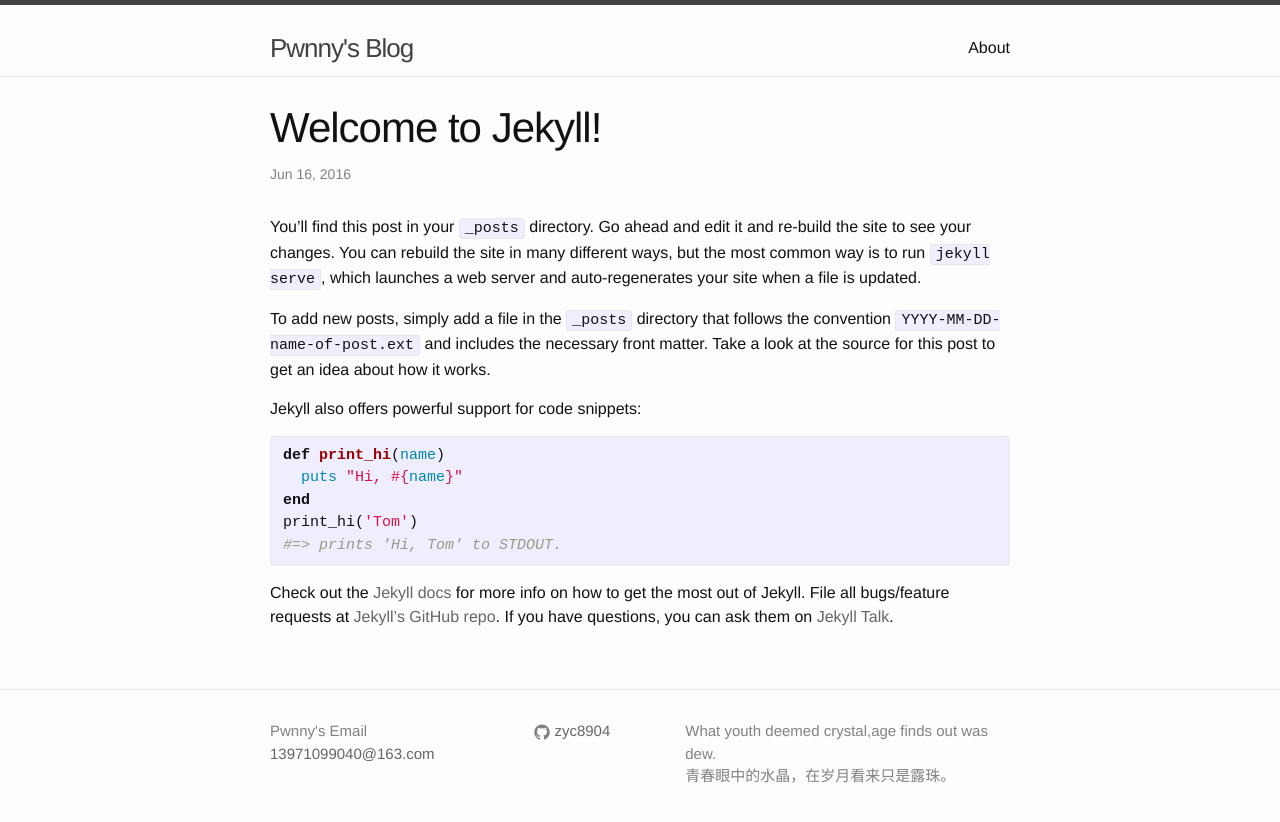
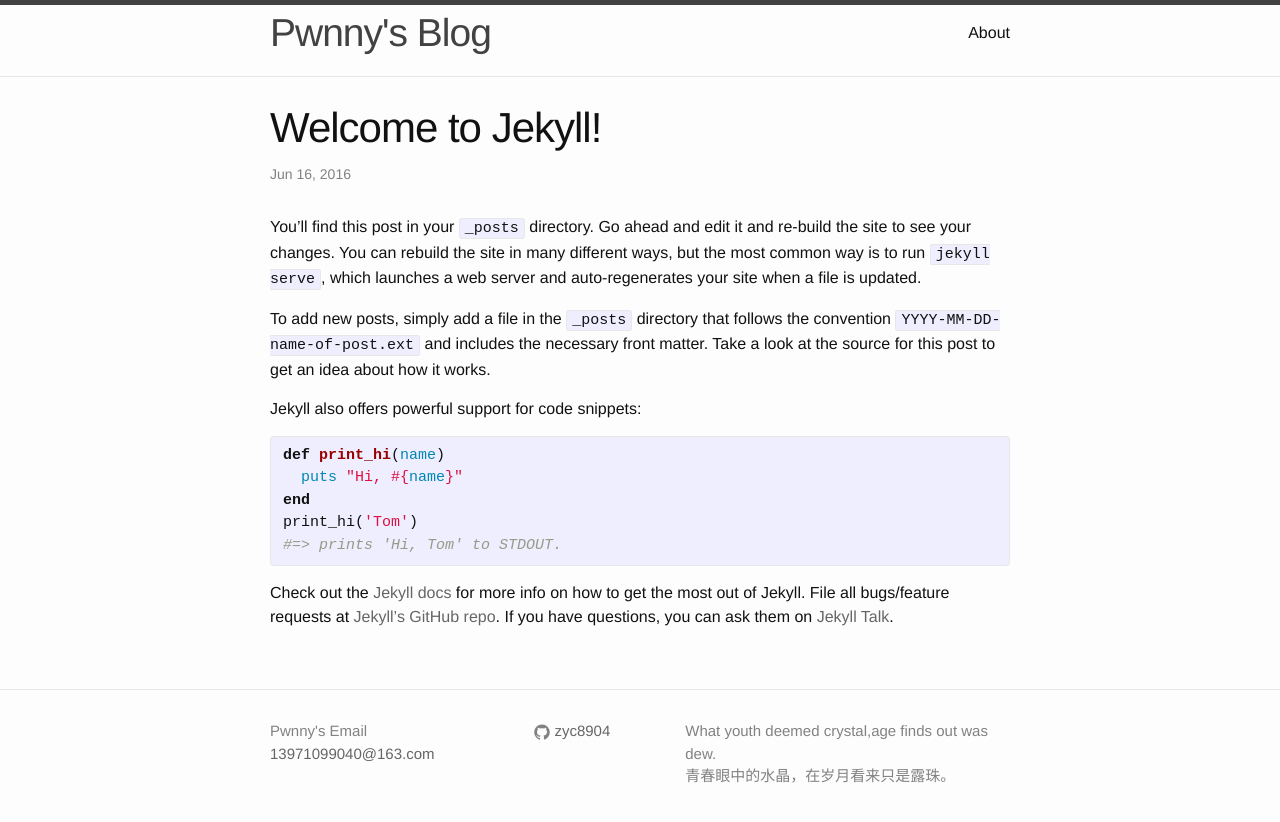
Before and after one commit to zyc8904/zyc8904.github.io, a Jekyll site: the page built from _posts/2016-06-16-test.markdown, in a window 1280 px wide. Shown: the top 822 px of the page. Built offline with Jekyll 4.4.1, drawn with Linux system fonts in a browser that asks for light colours.

Commit message:
继续修正title字体大小

```diff
--- a/_includes/header.html
+++ b/_includes/header.html
@@ -2,7 +2,7 @@
 
   <div class="wrapper">
 
-    <h2><a class="site-title" href="{{ site.baseurl }}/">{{ site.title }}</a></h2>
+    <a class="site-title" href="{{ site.baseurl }}/"><h2>{{ site.title }}</h2></a>
 
     <nav class="site-nav">
       <a href="#" class="menu-icon">
```
